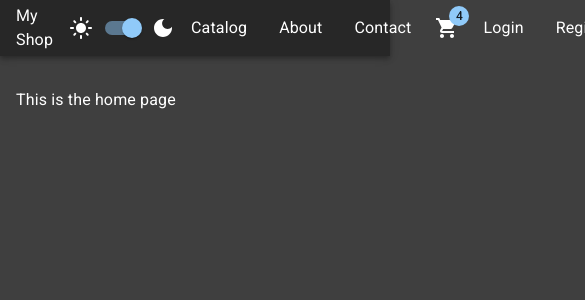
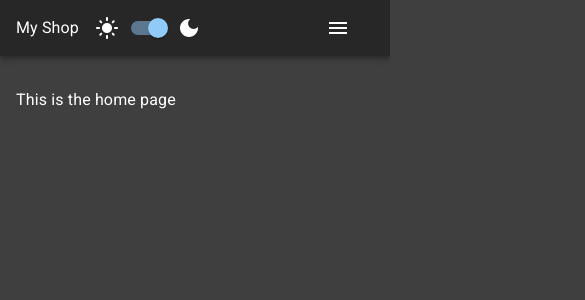
Before and after one commit to arian233/my-shop, a React (Vite) app in the folder client/: page / in a window 390 px wide. Shown: the top 300 px of the page, 585 px wide, since content can reach past the window. Built offline with nearby package versions, Linux system fonts and the light colour scheme.

Commit message:
Responsiveness added

```diff
--- a/client/src/components/NavBar.tsx
+++ b/client/src/components/NavBar.tsx
@@ -1,4 +1,4 @@
-import { ShoppingCart } from "@mui/icons-material";
+import { ShoppingCart, Menu as MenuIcon } from "@mui/icons-material";
 import LightModeIcon from "@mui/icons-material/LightMode";
 import DarkModeIcon from "@mui/icons-material/DarkMode";
 
@@ -6,6 +6,7 @@ import {
   AppBar,
   Badge,
   Box,
+  Drawer,
   IconButton,
   List,
   ListItem,
@@ -14,6 +15,7 @@ import {
   Typography,
 } from "@mui/material";
 import { NavLink } from "react-router-dom";
+import { useState } from "react";
 
 interface Props {
   childState: string;
@@ -21,6 +23,7 @@ interface Props {
 }
 
 export default function NavBar(props: Props) {
+  const [drawerOpen, setDrawerOpen] = useState(false);
   const navItems = [
     { name: "Catalog", path: "/catalog" },
     { name: "About", path: "/about" },
@@ -31,6 +34,19 @@ export default function NavBar(props: Props) {
     { name: "Login", path: "/login" },
     { name: "Register", path: "/register" },
   ];
+
+  const toggleDrawer =
+    (open: boolean) => (event: React.KeyboardEvent | React.MouseEvent) => {
+      if (
+        event &&
+        event.type === "keydown" &&
+        ((event as React.KeyboardEvent).key === "Tab" ||
+          (event as React.KeyboardEvent).key === "Shift")
+      ) {
+        return;
+      }
+      setDrawerOpen(open);
+    };
 
   return (
     <AppBar position="static" sx={{ mb: 4 }}>
@@ -66,7 +82,7 @@ export default function NavBar(props: Props) {
           <DarkModeIcon />
         </Box>
 
-        <List sx={{ display: "flex" }}>
+        <List sx={{ display: { xs: "none", sm: "flex" } }}>
           {navItems.map(({ name, path }) => {
             return (
               <ListItem
@@ -85,7 +101,49 @@ export default function NavBar(props: Props) {
           })}
         </List>
 
-        <Box display={"flex"} alignItems={"center"}>
+        <Drawer anchor="left" open={drawerOpen} onClose={toggleDrawer(false)}>
+          <List>
+            {navItems.map(({ name, path }) => (
+              <ListItem
+                key={path}
+                component={NavLink}
+                to={path}
+                sx={{
+                  color: "inherit",
+                  "&:hover": { color: "grey.400" },
+                  "&.active": { color: "secondary.main" },
+                }}
+              >
+                {name}
+              </ListItem>
+            ))}
+            {userActions.map(({ name, path }) => (
+              <ListItem
+                key={path}
+                component={NavLink}
+                to={path}
+                sx={{
+                  color: "inherit",
+                  "&:hover": { color: "grey.400" },
+                  "&.active": { color: "secondary.main" },
+                }}
+              >
+                {name}
+              </ListItem>
+            ))}
+          </List>
+        </Drawer>
+        <IconButton
+          color="inherit"
+          aria-label="open drawer"
+          edge="start"
+          onClick={toggleDrawer(true)}
+          sx={{ mr: 2, display: { sm: "none" } }}
+        >
+          <MenuIcon />
+        </IconButton>
+
+        <Box sx={{ display: { xs: "none", sm: "flex" } }} alignItems={"center"}>
           <IconButton>
             <Badge badgeContent={4} color="primary">
               <ShoppingCart />
--- a/client/src/components/catalog/Catalog.tsx
+++ b/client/src/components/catalog/Catalog.tsx
@@ -18,7 +18,7 @@ export default function Catalog() {
       <h1>Catalog</h1>
       <Grid container spacing={4} columns={12}>
         {products.map((product) => (
-          <Grid xs={6} md={3} justifyContent="center" key={product.id}>
+          <Grid xs={12} md={3} justifyContent="center" key={product.id}>
             <ProductCard key={product.id} product={product} />
           </Grid>
         ))}
```
